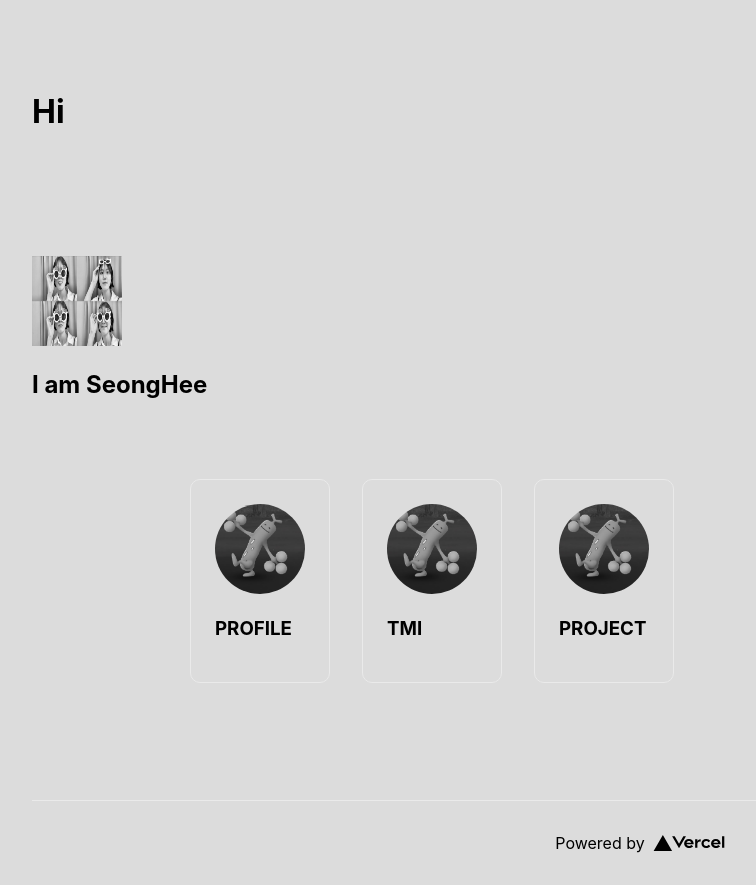
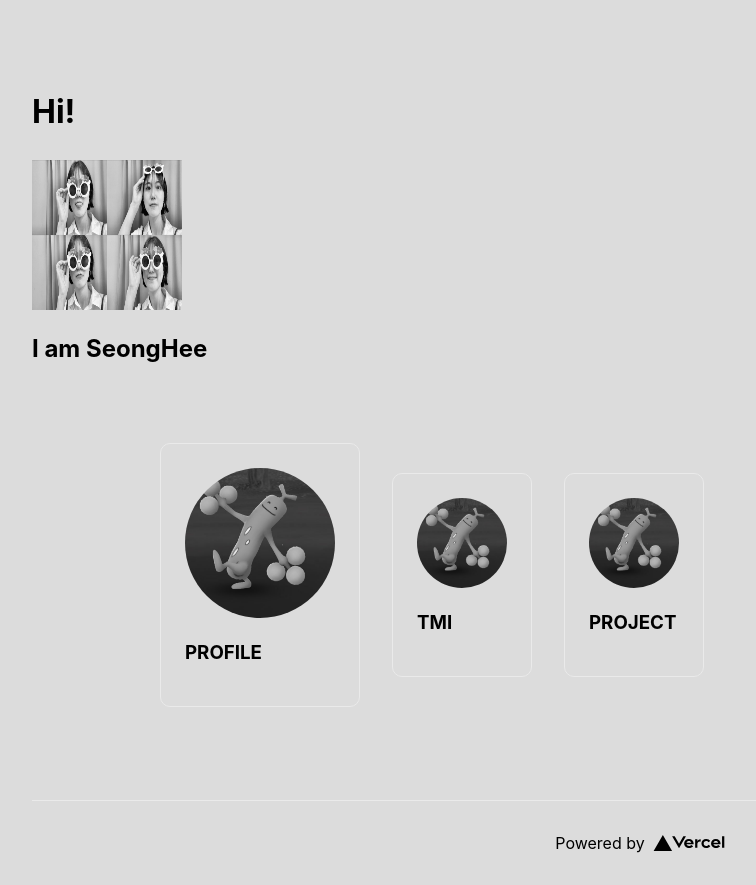
Before and after one commit to tjdgml97/nextjs, a Next.js app: page / in a window 1280 px wide. Shown: the whole page, without its empty margins (0-756 px from the left). Built offline with nearby package versions, Linux system fonts and the light colour scheme.

Commit message:
change Image height

```diff
--- a/pages/index.js
+++ b/pages/index.js
@@ -31,7 +31,7 @@ export default function Home() {
 
         {/* <Image src="img/IMG_1154.jpg" height={10} width={10} layout={"fill"}   objectFit={"cover"}/> */}
         {/* <Link href="post/first-post"></Link> */}
-        <h3 className={styles.face}>Hi<br></br><br></br></h3>
+        <h3 className={styles.face}>Hi! <br></br></h3>
               <Image  src="img/IMG_1154.jpg" height={150} width={150} />
         <h2>I am SeongHee</h2>
 
--- a/styles/Home.module.css
+++ b/styles/Home.module.css
@@ -121,22 +121,17 @@
 }
 
 .box{
-  width:90px;
-  height: 90px;
+  width:120px;
+  height: 120px;
   border-radius : 90%;
   overflow:hidden;
 }
 
-.box{
-  width:90px;
-  height: 90px;
-  border-radius : 90%;
-  overflow:hidden;
-}
+
 
 .bo{
-  width:40px;
-  height: 40px;
+  width:100px;
+  height: 100px;
   border-radius : 90%;
   overflow:hidden;
 }
--- a/styles/globals.css
+++ b/styles/globals.css
@@ -18,6 +18,6 @@ a {
 }
 
 img {
-  width:auto;
-  max-height: 90px;
+  width:150px;
+  max-height: 150px;
 }
```
